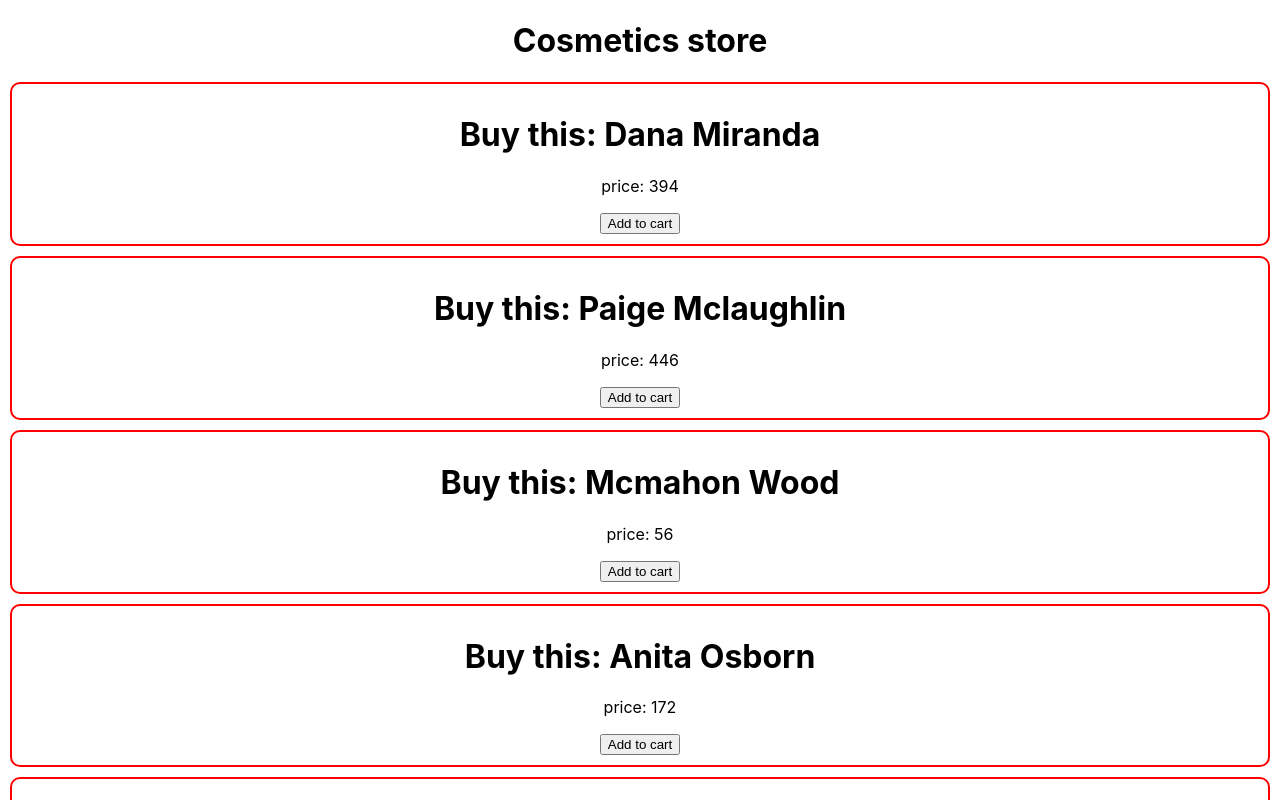
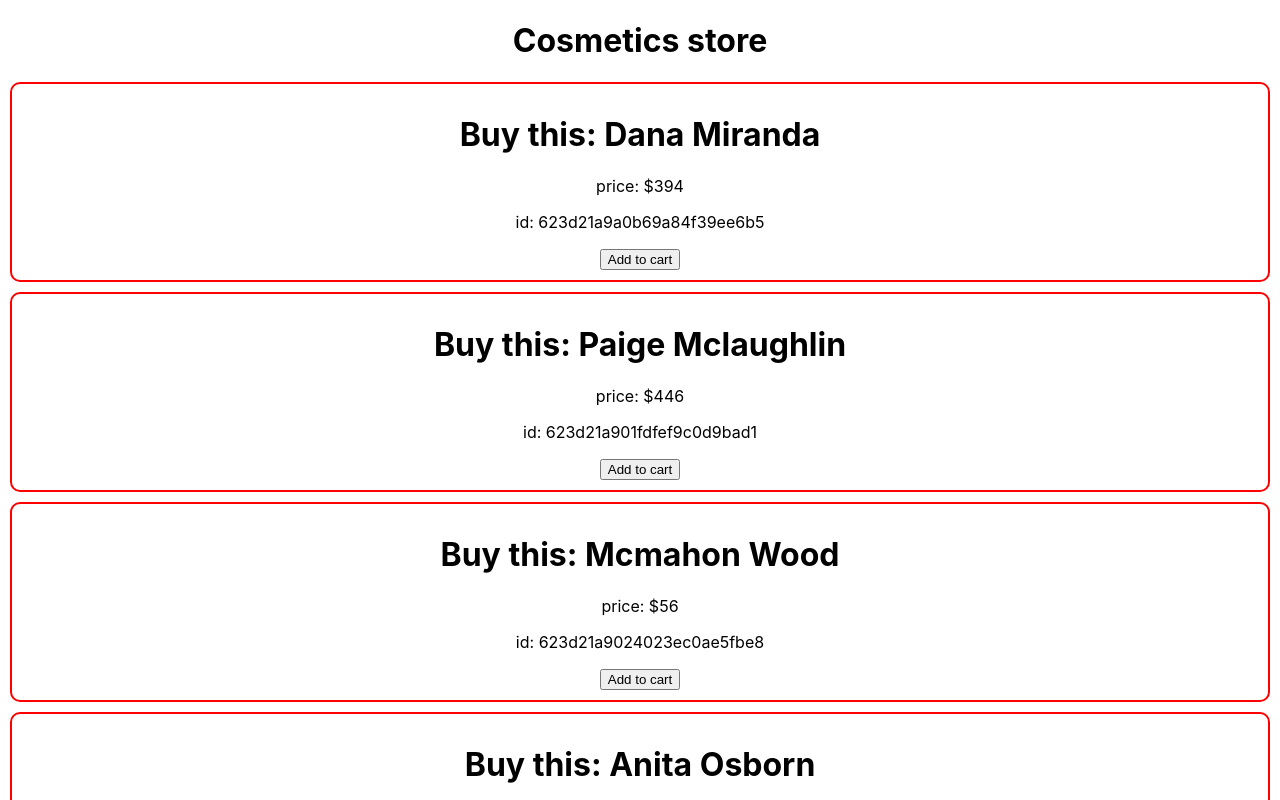
Before and after one commit to laksor/react-module-data-storage, a React (Create React App) app: page / in a window 1280 px wide. Shown: the top 800 px of the page. Built offline with nearby package versions, Linux system fonts and the light colour scheme.

Commit message:
event handler

```diff
--- a/src/Components/Cosmetic/Cosmetic.js
+++ b/src/Components/Cosmetic/Cosmetic.js
@@ -2,15 +2,16 @@ import React from 'react';
 import './Cosmetic.css'
 
 const Cosmetic = (props) => {
-    const {name, price} = props.cosmetic;
-    const addToCart = () =>{
-
+    const {name, price, _id} = props.cosmetic;
+    const addToCart = (_id) =>{
+        console.log(_id);
     }
     return (
         <div className='product'>
             <h1>Buy this: {name}</h1>
-            <p>price: {price}</p>
-            <button onClick={addToCart} >Add to cart</button>
+            <p>price: ${price}</p>
+            <p>id: {_id}</p>
+            <button onClick={() => addToCart(_id)} >Add to cart</button>
         </div>
     );
 };
```
